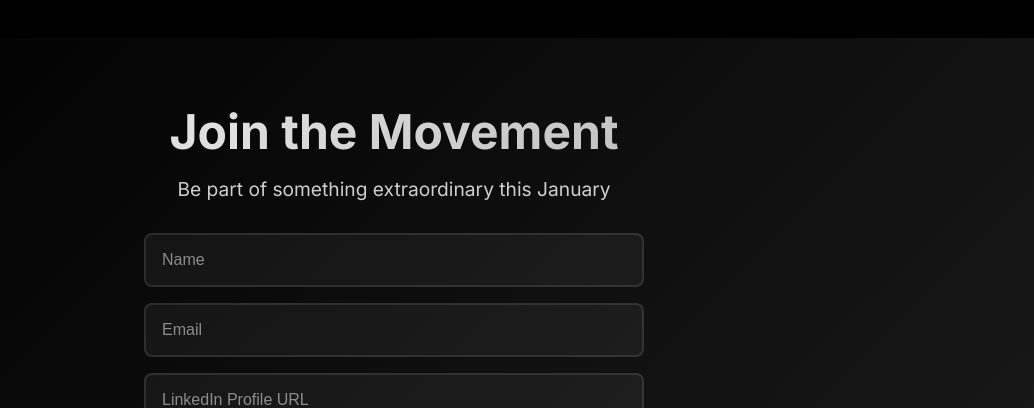
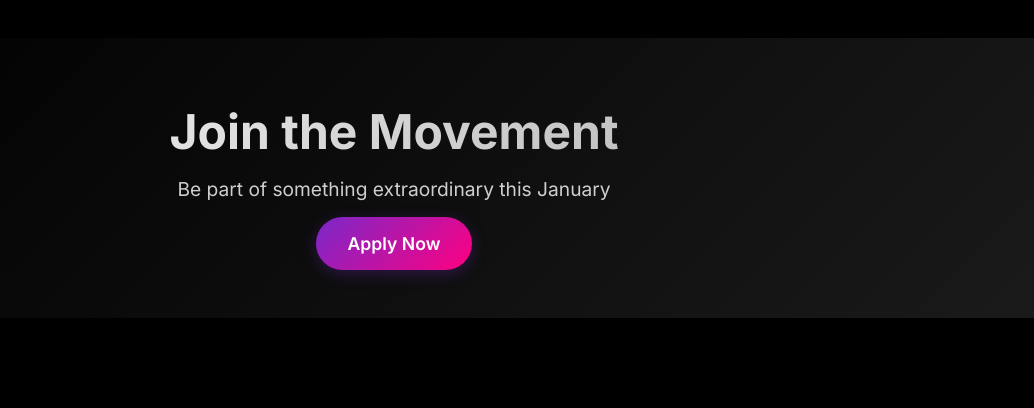
Before and after one commit to rblaine3/Everydai-Website, a plain HTML site: page index.html in a window 1280 px wide. Shown: the part 3438-3846 px from the top of the page, without its empty margins (246-1280 px from the left). Drawn offline with Linux system fonts and the light colour scheme; grey boxes are pictures that could not be loaded.

Commit message:
Replace form with Google Form link

```diff
--- a/index.html
+++ b/index.html
@@ -1009,18 +1009,9 @@
             <h2 class="section-title">Join the Movement</h2>
             <p class="section-subtitle">Be part of something extraordinary this January</p>
 
-            <form class="join-form" id="join-form" target="_blank" action="https://docs.google.com/forms/d/e/1FAIpQLSfytBk_bpiAWDSiYkPbf7KS0rJAj2kbETbfSh0xVkJroMpoOw/formResponse" method="POST">
-                <div class="form-group">
-                    <input type="text" name="entry.1779673051" id="name" placeholder="Name" required>
-                </div>
-                <div class="form-group">
-                    <input type="email" name="entry.1032642532" id="email" placeholder="Email" required>
-                </div>
-                <div class="form-group">
-                    <input type="text" name="entry.1972907710" id="linkedin" placeholder="LinkedIn Profile URL" required>
-                </div>
-                <button type="submit" class="cta-button">Join Now</button>
-            </form>
+            <div class="join-cta">
+                <a href="https://forms.gle/sphptqQdz5puqo9j7" target="_blank" class="cta-button">Apply Now</a>
+            </div>
         </div>
     </section>
 
```
